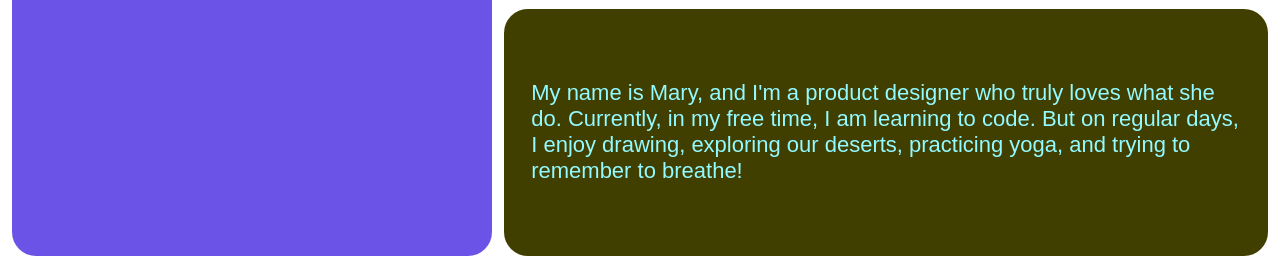
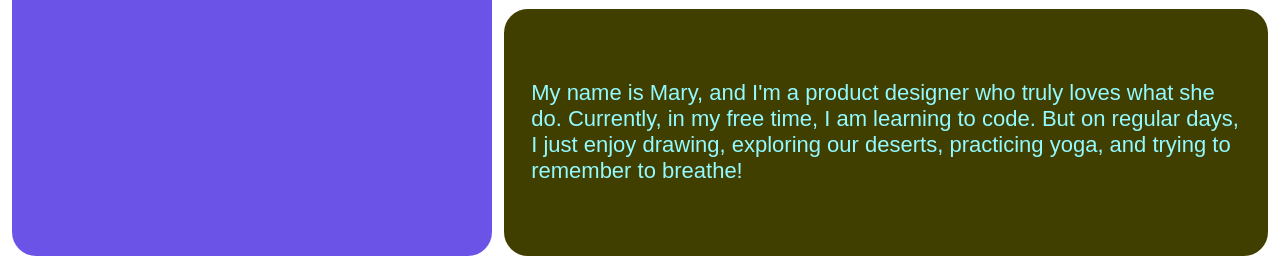
Before and after one commit to Mary-dan-94/project-html-css, a plain HTML site: page index.html in a window 1280 px wide. Shown: the part 531-797 px from the top of the page. Drawn offline with Linux system fonts and the light colour scheme; a web font is replaced by a local one.

Commit message:
Update index.html

```diff
--- a/index.html
+++ b/index.html
@@ -27,7 +27,7 @@
                 <h1>Designer Playing with Code</h1>
             </div>
             <div class="description">
-                <p>My name is Mary, and I'm a product designer who truly loves what she do. Currently, in my free time, I am learning to code. But on regular days, I enjoy drawing, exploring our deserts, practicing yoga, and trying to remember to breathe!</p>
+                <p>My name is Mary, and I'm a product designer who truly loves what she do. Currently, in my free time, I am learning to code. But on regular days, I just enjoy drawing, exploring our deserts, practicing yoga, and trying to remember to breathe!</p>
     </div>
         </article>
     </section>
```
